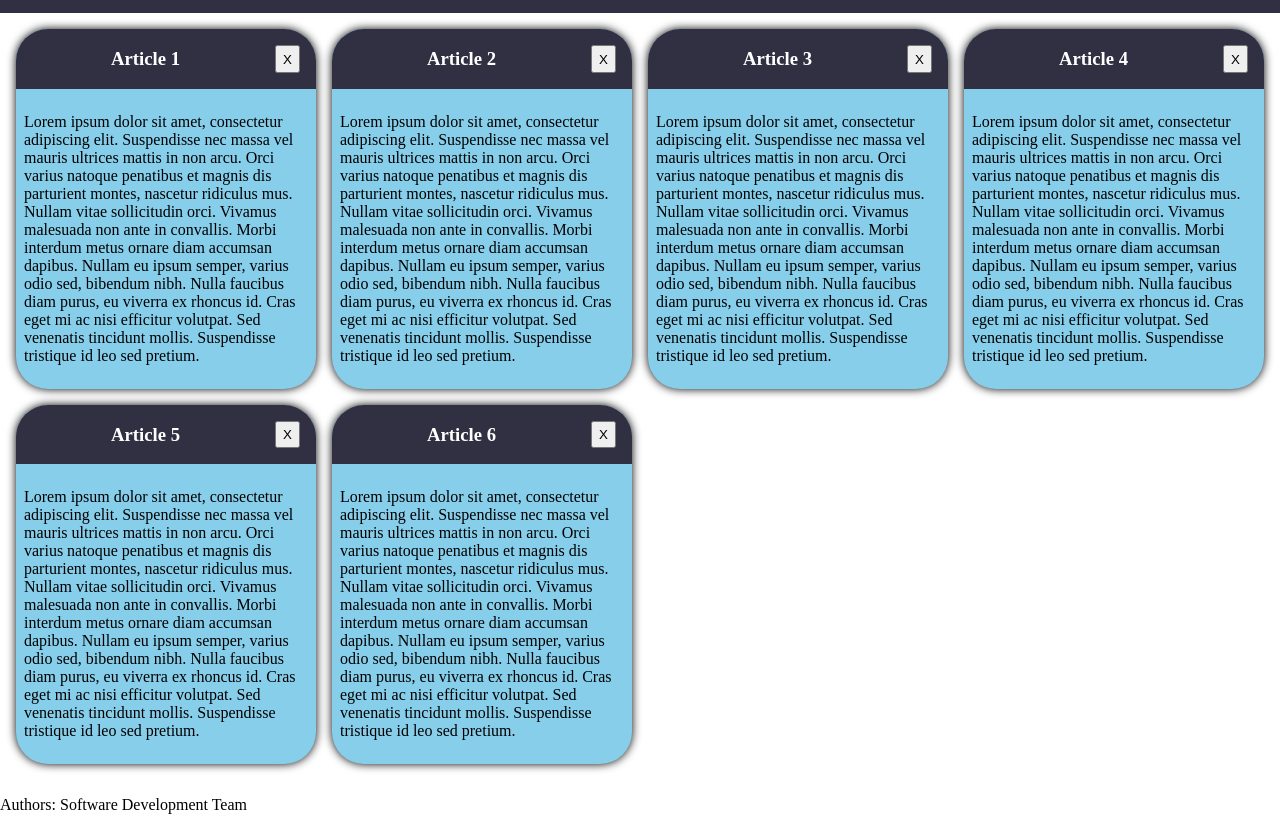
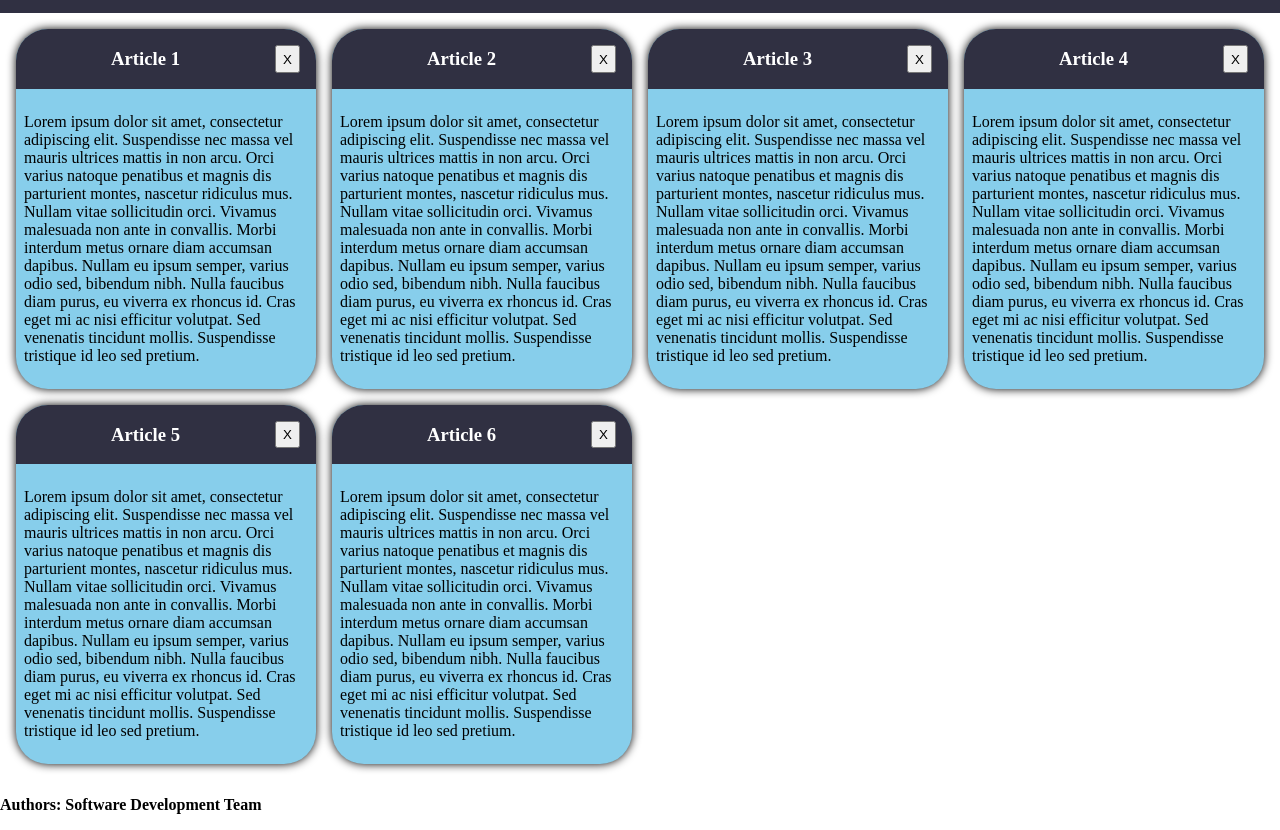
Before and after one commit to MarioOteo/Git-Teamwork-Exam, a plain HTML site: page index.html in a window 1280 px wide. Shown: the part 78-908 px from the top of the page. Drawn offline with Linux system fonts and the light colour scheme.

Commit message:
FIX: FOOTER IS NOW IN BOLD

```diff
--- a/index.html
+++ b/index.html
@@ -68,7 +68,7 @@
     </section>
 
     <footer>
-        <p>Authors: Software Development Team</p>
+        <p><b>Authors: Software Development Team</b></p>
     </footer>
 
     <script src="js/script.js"></script>
```
